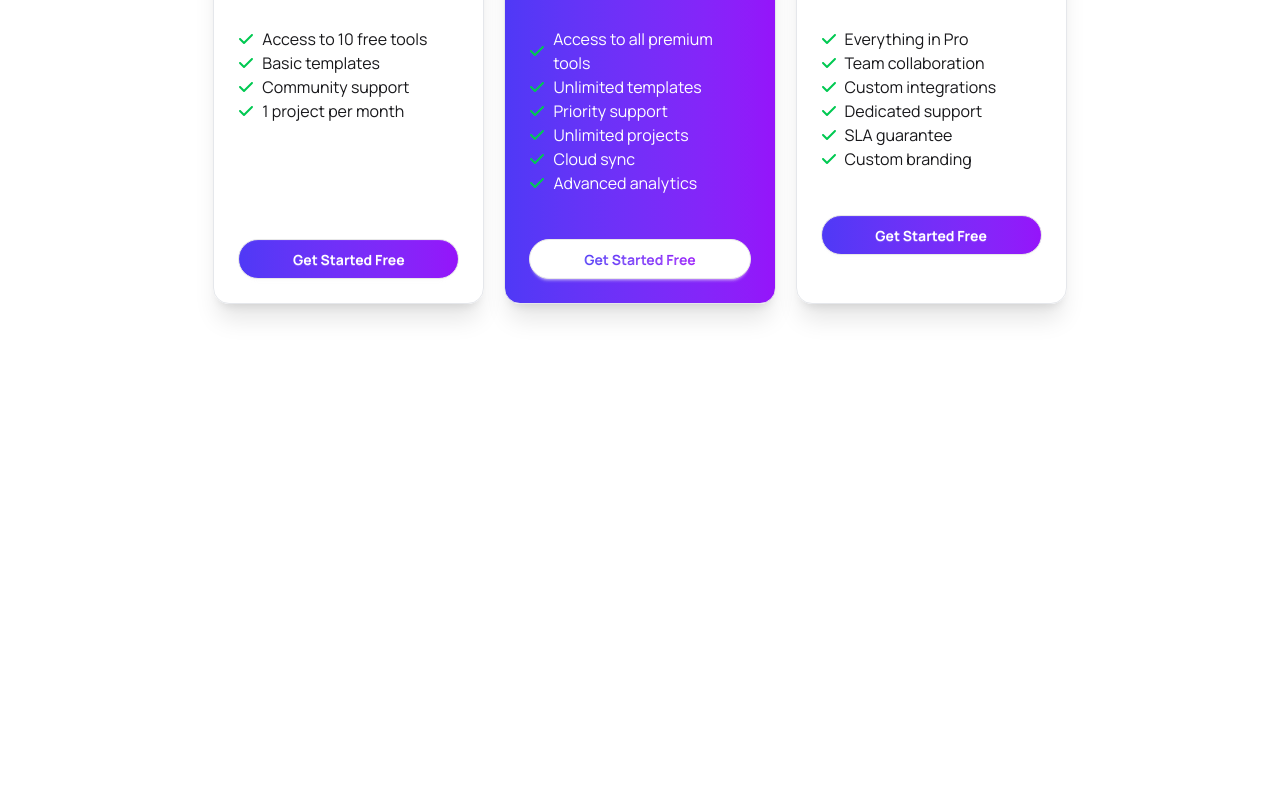
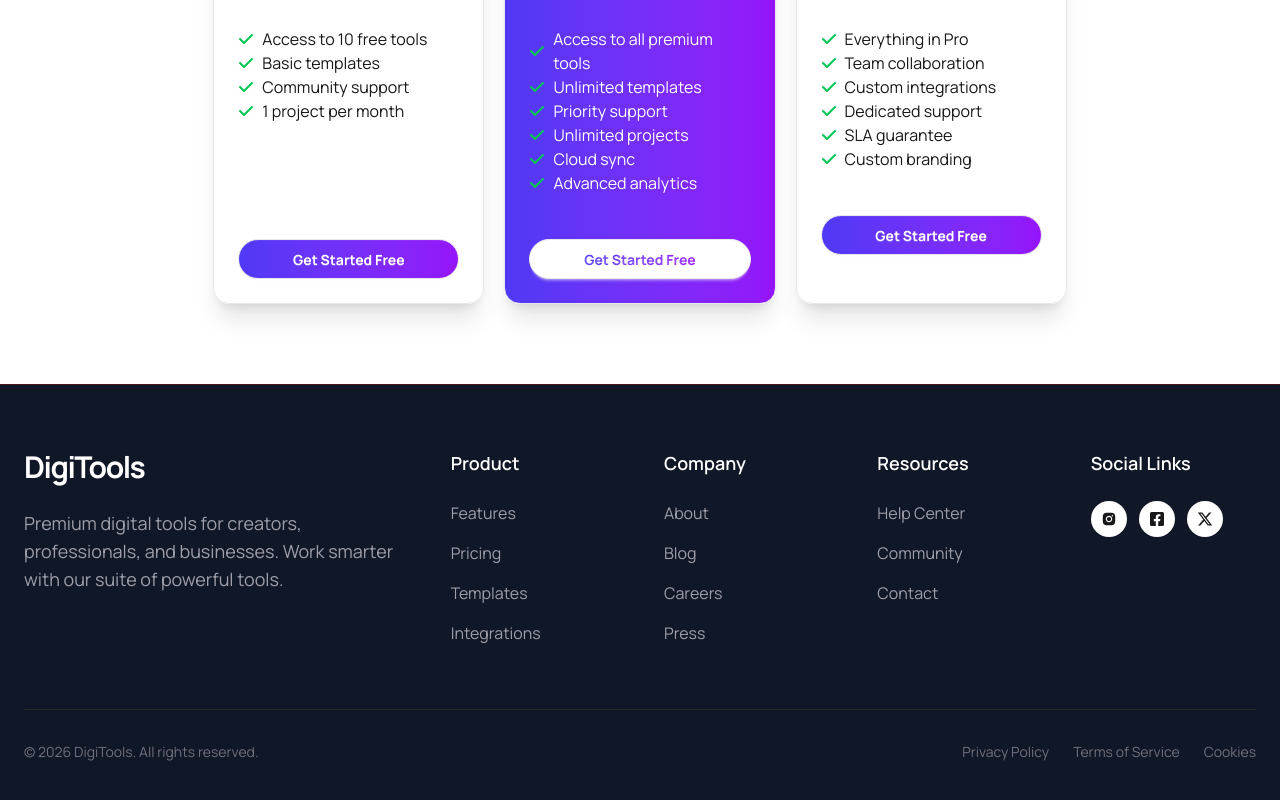
Before and after one commit to sazeeb-saha/B13-A6-Digitools-Platform, a React (Vite) app: page / in a window 1280 px wide. Shown: the part 4189-4989 px from the top of the page. Before the commit the page ends 4573 px from the top, so only its background shows below. Built offline with nearby package versions, Linux system fonts and the light colour scheme.

Commit message:
footer section add and style complete

```diff
--- a/src/App.jsx
+++ b/src/App.jsx
@@ -8,6 +8,7 @@
 import { useState } from "react";
 import Workflow from "./components/workflow/Workflow";
 import Pricing from "./components/pricing/Pricing";
+import Footer from "./components/footer/Footer";
 
 const getModels = async () => {
   const res = await fetch("/data.json");
@@ -69,6 +70,7 @@
 
       <Workflow></Workflow>
       <Pricing></Pricing>
+      <Footer></Footer>
     </>
   );
 }
--- /dev/null
+++ b/src/components/footer/Footer.jsx
@@ -0,0 +1,146 @@
+import { AiFillInstagram } from "react-icons/ai";
+import { FaFacebookSquare } from "react-icons/fa";
+import { FaXTwitter } from "react-icons/fa6";
+
+const Footer = () => {
+  return (
+    <footer className="bg-[#101727] border-t border-red-900/50 pt-16 pb-10">
+      <div className="max-w-7xl mx-auto px-6">
+        <div className="grid grid-cols-2 ml-20 md:ml-0 md:grid-cols-12 gap-12">
+          {/* Logo & Description */}
+          <div className="md:col-span-4 col-span-2">
+            <div className="flex items-center gap-3 mb-6">
+              <h2 className="text-3xl font-bold tracking-tighter text-white">
+                DigiTools
+              </h2>
+            </div>
+
+            <p className="text-zinc-400 text-lg max-w-md">
+              Premium digital tools for creators, <br /> professionals, and
+              businesses. Work smarter <br /> with our suite of powerful tools.
+            </p>
+
+            {/* <div className="mt-8 flex gap-6 text-2xl text-zinc-500">
+                            <a href="#" className="hover:text-red-500 transition-colors"><FaTwitter /></a>
+                            <a href="#" className="hover:text-red-500 transition-colors"><FaGithub /></a>
+                            <a href="#" className="hover:text-red-500 transition-colors"><FaLinkedin /></a>
+                            <a href="#" className="hover:text-red-500 transition-colors"><FaDiscord /></a>
+                            <a href="#" className="hover:text-red-500 transition-colors"><FaYoutube /></a>
+                        </div> */}
+          </div>
+
+          {/* Quick Links */}
+          <div className="md:col-span-2">
+            <h3 className="text-white font-semibold mb-6 text-lg">Product</h3>
+            <ul className="space-y-4 text-zinc-400">
+              <li>
+                <a href="#" className="hover:text-white transition">
+                  Features
+                </a>
+              </li>
+              <li>
+                <a href="#" className="hover:text-white transition">
+                  Pricing
+                </a>
+              </li>
+              <li>
+                <a href="#" className="hover:text-white transition">
+                  Templates
+                </a>
+              </li>
+              <li>
+                <a href="#" className="hover:text-white transition">
+                  Integrations
+                </a>
+              </li>
+            </ul>
+          </div>
+
+          <div className="md:col-span-2">
+            <h3 className="text-white font-semibold mb-6 text-lg">Company</h3>
+            <ul className="space-y-4 text-zinc-400">
+              <li>
+                <a href="#" className="hover:text-white transition">
+                  About
+                </a>
+              </li>
+              <li>
+                <a href="#" className="hover:text-white transition">
+                  Blog
+                </a>
+              </li>
+              <li>
+                <a href="#" className="hover:text-white transition">
+                  Careers
+                </a>
+              </li>
+              <li>
+                <a href="#" className="hover:text-white transition">
+                  Press
+                </a>
+              </li>
+            </ul>
+          </div>
+
+          <div className="md:col-span-2">
+            <h3 className="text-white font-semibold mb-6 text-lg">Resources</h3>
+            <ul className="space-y-4 text-zinc-400">
+              <li>
+                <a href="#" className="hover:text-white transition">
+                  Help Center
+                </a>
+              </li>
+              <li>
+                <a href="#" className="hover:text-white transition">
+                  Community
+                </a>
+              </li>
+              <li>
+                <a href="#" className="hover:text-white transition">
+                  Contact
+                </a>
+              </li>
+            </ul>
+          </div>
+          <div className="md:col-span-2">
+            <h3 className="text-white font-semibold mb-6 text-lg">
+              Social Links
+            </h3>
+            <div className="flex gap-3">
+              <div className="bg-white rounded-full w-fit p-2.5">
+                <AiFillInstagram />
+              </div>
+              <div className="bg-white rounded-full w-fit p-2.5">
+                <FaFacebookSquare />
+              </div>
+              <div className="bg-white rounded-full w-fit p-2.5">
+                <FaXTwitter />
+              </div>
+            </div>
+          </div>
+        </div>
+
+        {/* Bottom Bar */}
+        <div className="mt-16 pt-8 border-t border-zinc-800 flex flex-col md:flex-row items-center justify-between gap-4 text-sm text-zinc-500">
+          <div>
+            © {new Date().getFullYear()} DigiTools. All rights reserved.
+          </div>
+
+          <div className="flex gap-6">
+            <a href="#" className="hover:text-white transition">
+              Privacy Policy
+            </a>
+            <a href="#" className="hover:text-white transition">
+              Terms of Service
+            </a>
+            <a href="#" className="hover:text-white transition">
+              Cookies
+            </a>
+          </div>
+        </div>
+      </div>
+    </footer>
+  );
+};
+
+export default Footer;
--- a/src/components/pricing/Pricing.jsx
+++ b/src/components/pricing/Pricing.jsx
@@ -56,7 +56,7 @@
           </div>
           {/* card 2 */}
           <div className="space-y-6 border  border-gray-200  bg-linear-to-r from-[#4F39F6] to-[#9514FA] rounded-2xl shadow-xl text-white   p-6 relative">
-            <div className="bg-amber-100 text-red-400 font-medium rounded-full w-fit px-3 py-1.5 absolute  -top-4.5 left-56 lg:left-42.5 border-0">
+            <div className="bg-amber-100 text-red-400 font-medium rounded-full w-fit px-3 py-1.5 absolute  -top-4.5 left-52 lg:left-37.5 border-0">
               <p>Most Popular</p>
             </div>
             <div>
```
